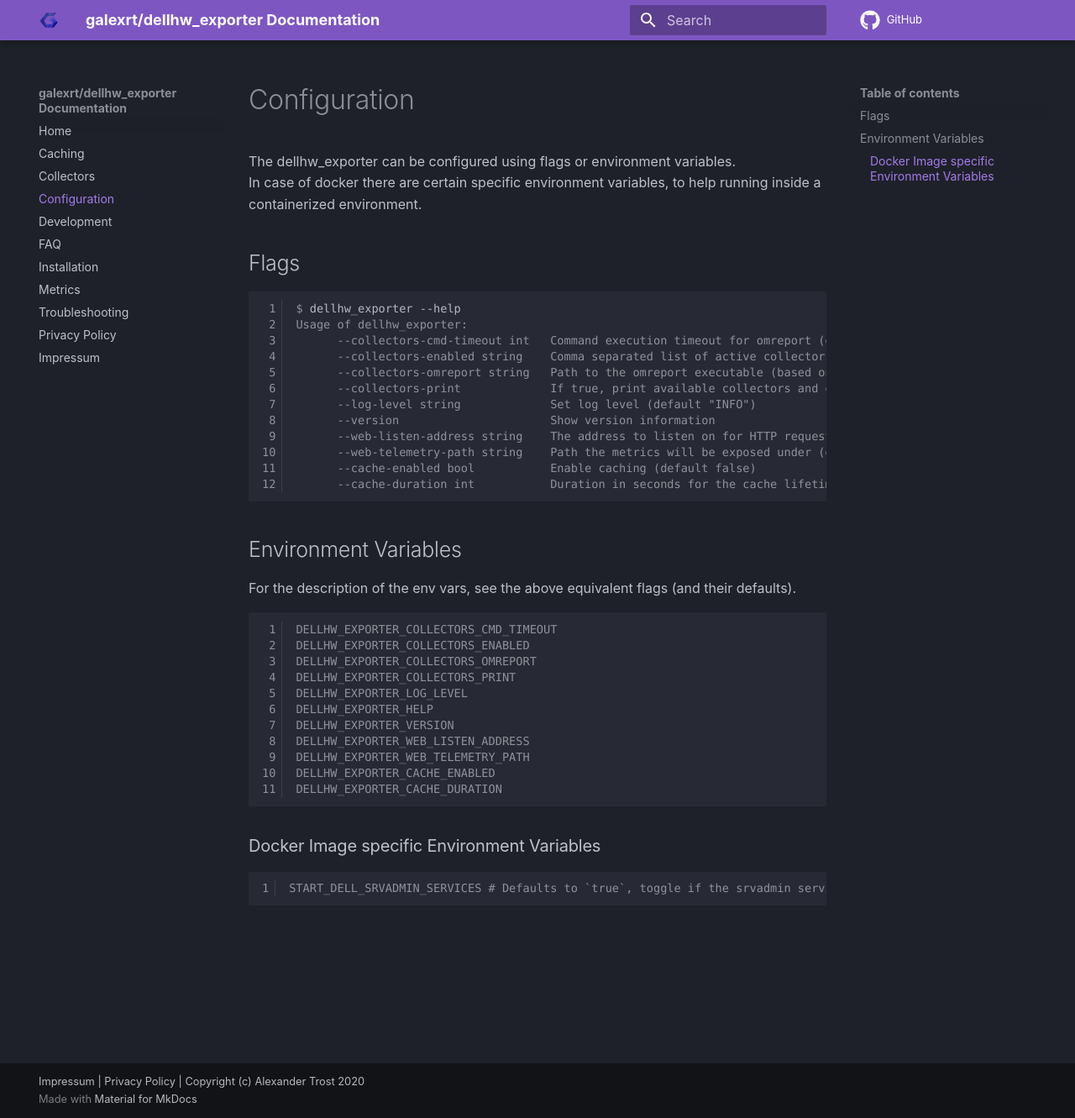
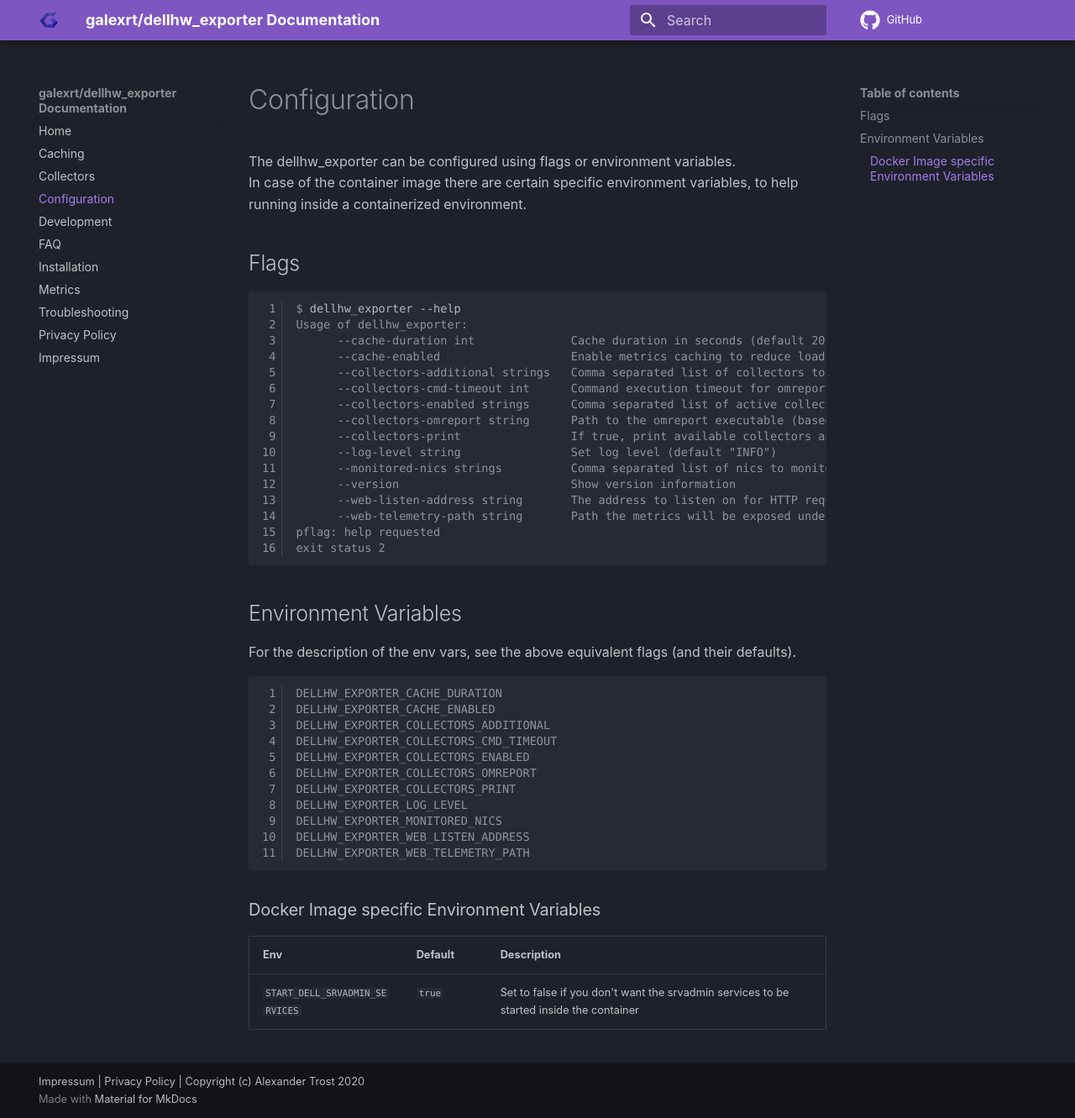
Before and after one commit to galexrt/dellhw_exporter, an MkDocs documentation site: the page built from docs/configuration.md, in a window 1280 px wide and 1331 px high. Shown: the whole window at 84% size. Built offline with MkDocs 1.6.1 and Material for MkDocs 9.7.7, drawn with Linux system fonts in a browser that asks for light colours; comment, search, counter and statistics services are not loaded.

Commit message:
feat: replace logrus with zap and add collectors-additional flag
Signed-off-by: Alexander Trost <galexrt@googlemail.com>

````diff
--- a/docs/configuration.md
+++ b/docs/configuration.md
@@ -1,21 +1,25 @@
 The dellhw_exporter can be configured using flags or environment variables.
-In case of docker there are certain specific environment variables, to help running inside a containerized environment.
+In case of the container image there are certain specific environment variables, to help running inside a containerized environment.
 
 ## Flags
 
 ```console
 $ dellhw_exporter --help
 Usage of dellhw_exporter:
-      --collectors-cmd-timeout int   Command execution timeout for omreport (default 15)
-      --collectors-enabled string    Comma separated list of active collectors (default "chassis,chassis_batteries,fans,firmwares,memory,nics,processors,ps,ps_amps_sysboard_pwr,storage_battery,storage_controller,storage_enclosure,storage_pdisk,storage_vdisk,system,temps,version,volts")
-      --collectors-omreport string   Path to the omreport executable (based on the OS (linux or windows) default paths are used if unset) (default "/opt/dell/srvadmin/bin/omreport")
-      --collectors-print             If true, print available collectors and exit.
-      --log-level string             Set log level (default "INFO")
-      --version                      Show version information
-      --web-listen-address string    The address to listen on for HTTP requests (default ":9137")
-      --web-telemetry-path string    Path the metrics will be exposed under (default "/metrics")
-      --cache-enabled bool           Enable caching (default false)
-      --cache-duration int           Duration in seconds for the cache lifetime (default 20)
+      --cache-duration int              Cache duration in seconds (default 20)
+      --cache-enabled                   Enable metrics caching to reduce load
+      --collectors-additional strings   Comma separated list of collectors to enable additionally to the collectors-enabled list
+      --collectors-cmd-timeout int      Command execution timeout for omreport (default 15)
+      --collectors-enabled strings      Comma separated list of active collectors (default [chassis,chassis_batteries,fans,firmwares,memory,nics,processors,ps,ps_amps_sysboard_pwr,storage_battery,storage_controller,storage_enclosure,storage_pdisk,storage_vdisk,system,temps,version,volts])
+      --collectors-omreport string      Path to the omreport executable (based on the OS (linux or windows) default paths are used if unset) (default "/opt/dell/srvadmin/bin/omreport")
+      --collectors-print                If true, print available collectors and exit.
+      --log-level string                Set log level (default "INFO")
+      --monitored-nics strings          Comma separated list of nics to monitor (default, empty list, is to monitor all)
+      --version                         Show version information
+      --web-listen-address string       The address to listen on for HTTP requests (default ":9137")
+      --web-telemetry-path string       Path the metrics will be exposed under (default "/metrics")
+pflag: help requested
+exit status 2
 ```
 
 ## Environment Variables
@@ -23,21 +27,21 @@
 For the description of the env vars, see the above equivalent flags (and their defaults).
 
 ```console
+DELLHW_EXPORTER_CACHE_DURATION
+DELLHW_EXPORTER_CACHE_ENABLED
+DELLHW_EXPORTER_COLLECTORS_ADDITIONAL
 DELLHW_EXPORTER_COLLECTORS_CMD_TIMEOUT
 DELLHW_EXPORTER_COLLECTORS_ENABLED
 DELLHW_EXPORTER_COLLECTORS_OMREPORT
 DELLHW_EXPORTER_COLLECTORS_PRINT
 DELLHW_EXPORTER_LOG_LEVEL
-DELLHW_EXPORTER_HELP
-DELLHW_EXPORTER_VERSION
+DELLHW_EXPORTER_MONITORED_NICS
 DELLHW_EXPORTER_WEB_LISTEN_ADDRESS
 DELLHW_EXPORTER_WEB_TELEMETRY_PATH
-DELLHW_EXPORTER_CACHE_ENABLED
-DELLHW_EXPORTER_CACHE_DURATION
 ```
 
 ### Docker Image specific Environment Variables
 
-```console
-START_DELL_SRVADMIN_SERVICES # Defaults to `true`, toggle if the srvadmin services are started inside the container
-```
+| Env                            | Default | Description                                                                             |
+| ------------------------------ | ------- | --------------------------------------------------------------------------------------- |
+| `START_DELL_SRVADMIN_SERVICES` | `true`  | Set to false if you don't want the srvadmin services to be started inside the container |
````
Also changed, not shown: README.md (+5 -5 lines), docs/collectors.md (+9 -2 lines), 9 other files.
